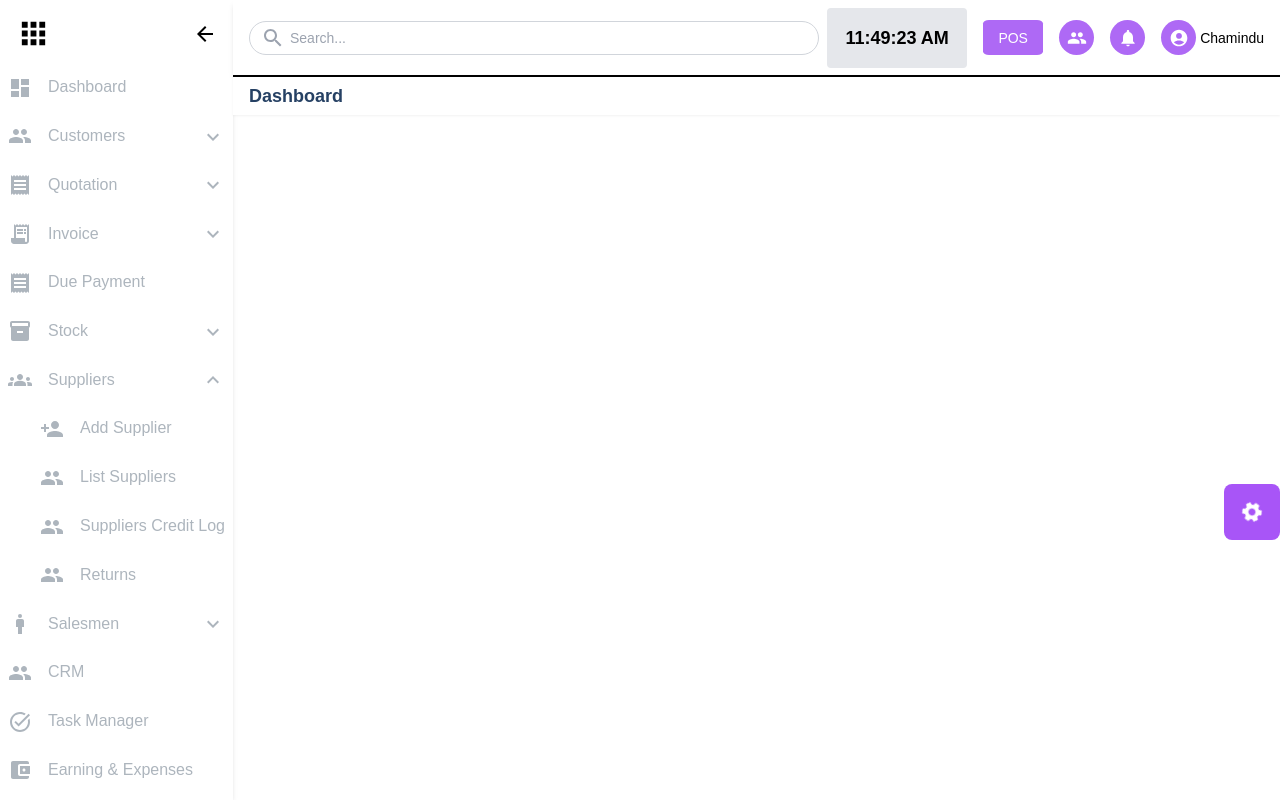
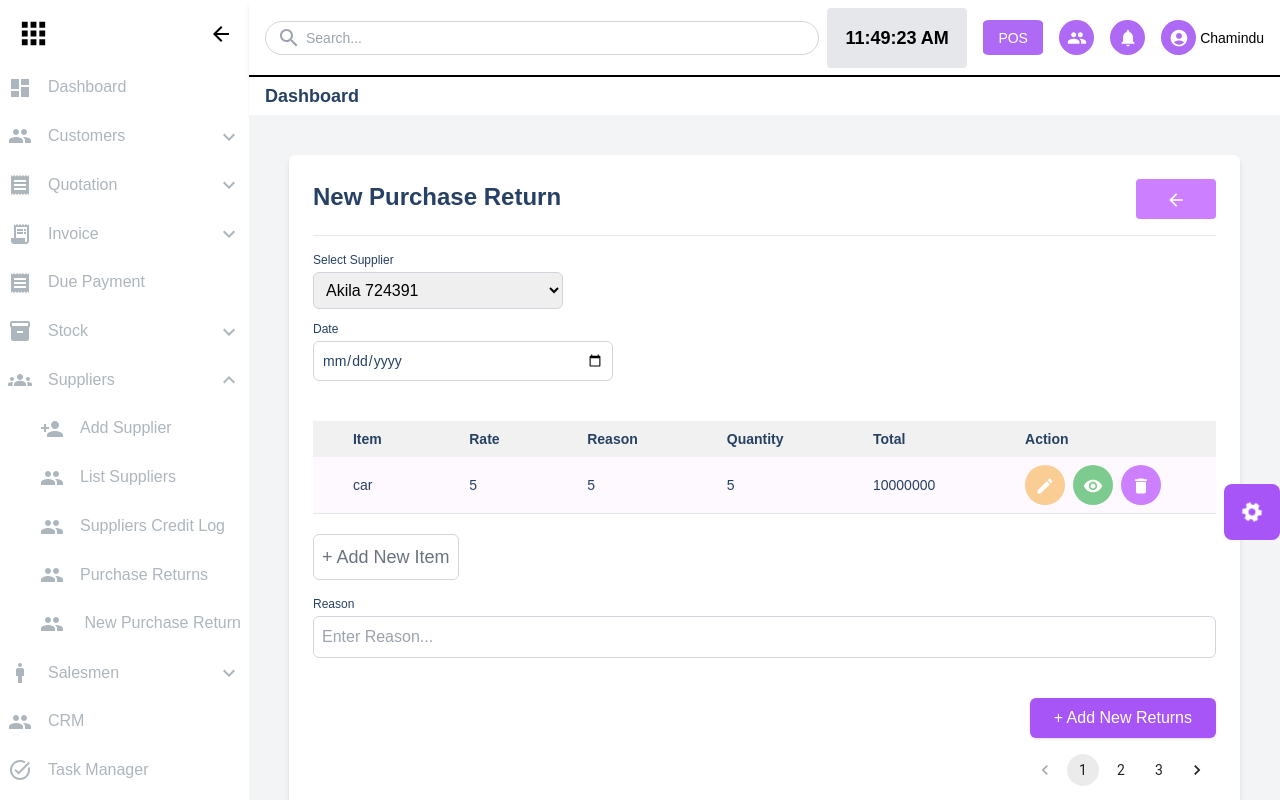
Before and after one commit to ChaminduNevandith/Invoice-System, a React (Vite) app: page /NewPurchaseReturn in a window 1280 px wide. Both pictures are taken after a click on the item "Suppliers". Built offline with nearby package versions, Linux system fonts and the light colour scheme.

Commit message:
Added pages

```diff
--- a/src/App.jsx
+++ b/src/App.jsx
@@ -22,6 +22,11 @@ import AddGRN from './Pages/Stocks/AddGRN/AddGRN.jsx';
 import Barcode from './Pages/Stocks/Barcode/Barcode.jsx';
 import AddDamageNotes from './Pages/Stocks/AddDamageNotes/AddDamageNotes.jsx';
 import DamageNote from './Pages/Stocks/DamageNote/DamageNote.jsx';
+import AddSuppliers from './Pages/Suppliers/AddSuppliers/AddSuppliers.jsx';
+import SupplierList from './Pages/Suppliers/SupplierList/SupplierList.jsx';
+import PurchaseReturns from './Pages/Suppliers/PurchaseReturns/PurchaseReturns.jsx';
+import SupplierCreditLogs from './Pages/Suppliers/Supplier Credit Logs/SupplierCreditLogs.jsx';
+import NewPurchaseReturns from './Pages/Suppliers/NewPurchaseReturns/NewPurchaseReturns.jsx';
 import { Add } from '@mui/icons-material';
 
 function App() {
@@ -62,6 +67,11 @@ function App() {
               <Route path="/Barcodes" element={<Barcode/>}/>
               <Route path="/add-damagenotes" element={<AddDamageNotes/>}/>
               <Route path="/damagenotes" element={<DamageNote/>}/>
+              <Route path="/add-supplier" element={<AddSuppliers/>}/>
+              <Route path="/list-suppliers" element={<SupplierList/>}/>
+              <Route path="/PurchaseReturns" element={<PurchaseReturns/>}/>
+              <Route path="/Suppliers-Credit-Log" element={<SupplierCreditLogs/>}/>
+              <Route path="/NewPurchaseReturn" element={<NewPurchaseReturns/>}/>
 
 
 
--- a/src/Component/SideBar/Sidebar.jsx
+++ b/src/Component/SideBar/Sidebar.jsx
@@ -296,15 +296,21 @@ const Sidebar = () => {
                 </NavLink>
               </li>
               <li className="flex items-center p-2 text-[#ADB5BD] hover:bg-purple-300 hover:text-white rounded-md cursor-pointer">
-                <NavLink to="/list-suppliers">
+                <NavLink to="/Suppliers-Credit-Log">
                   <Group />
                   <span className="ml-4">Suppliers Credit Log</span>
                 </NavLink>
               </li>
               <li className="flex items-center p-2 text-[#ADB5BD] hover:bg-purple-300 hover:text-white rounded-md cursor-pointer">
-                <NavLink to="/list-suppliers">
+                <NavLink to="/PurchaseReturns">
                   <Group />
-                  <span className="ml-4">Returns</span>
+                  <span className="ml-4">Purchase Returns</span>
+                </NavLink>
+              </li>
+              <li className="flex items-center p-2 text-[#ADB5BD] hover:bg-purple-300 hover:text-white rounded-md cursor-pointer">
+                <NavLink to="/NewPurchaseReturn">
+                  <Group />
+                  <span className="ml-4"> New Purchase Return</span>
                 </NavLink>
               </li>
             </ul>
```
